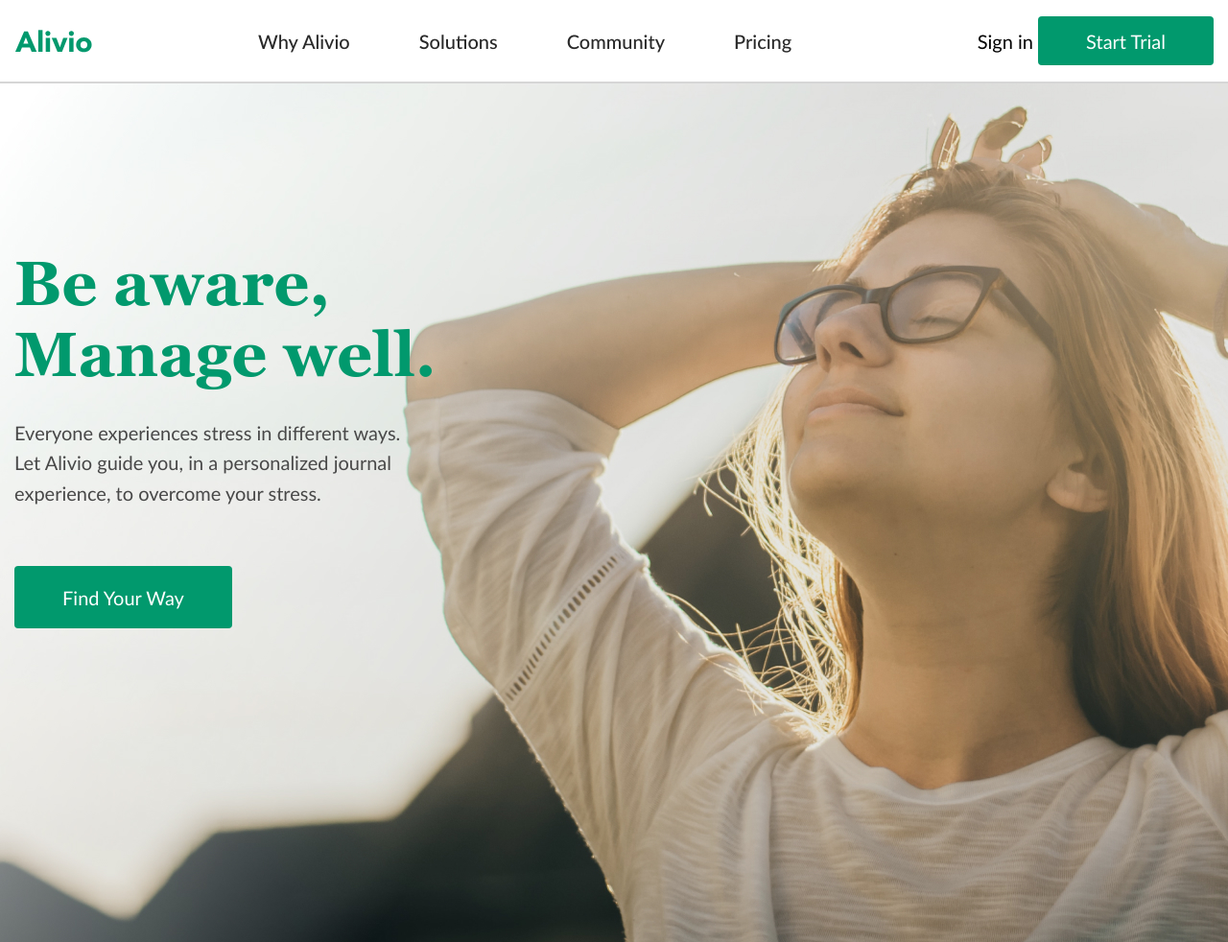
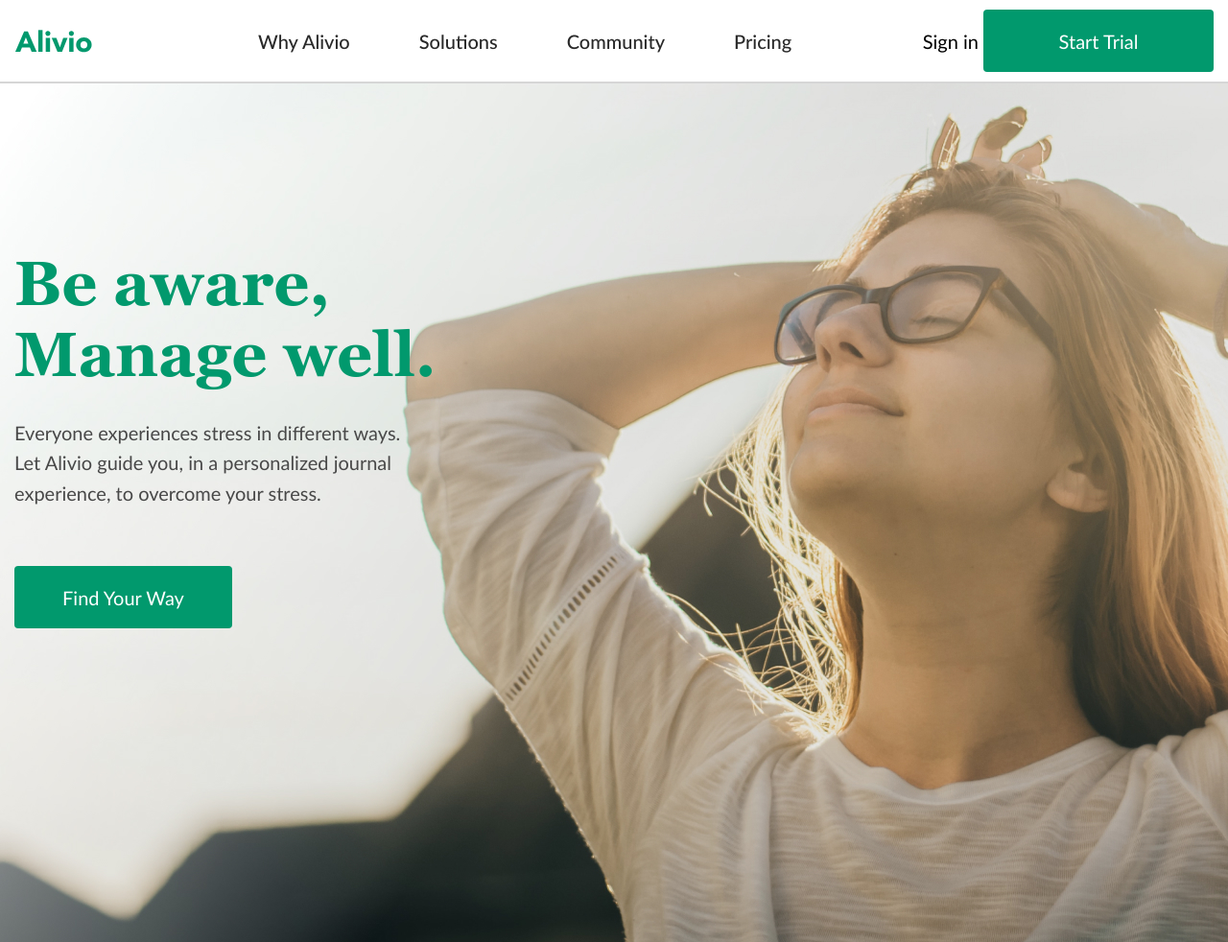
Before and after one commit to VSIgnashev/Html-repository, a website built with Parcel: page src/index.html in a window 1280 px wide. Shown: the top 982 px of the page at 96% size. Built offline with nearby package versions, Linux system fonts and the light colour scheme.

Commit message:
resized button

```diff
--- a/src/scss/start-trial-button.scss
+++ b/src/scss/start-trial-button.scss
@@ -9,7 +9,7 @@
 
 }
 
-.start-trial-button--M{
+.start-trial-button{
     height: 65px;
     width: 240px;
 }
```
